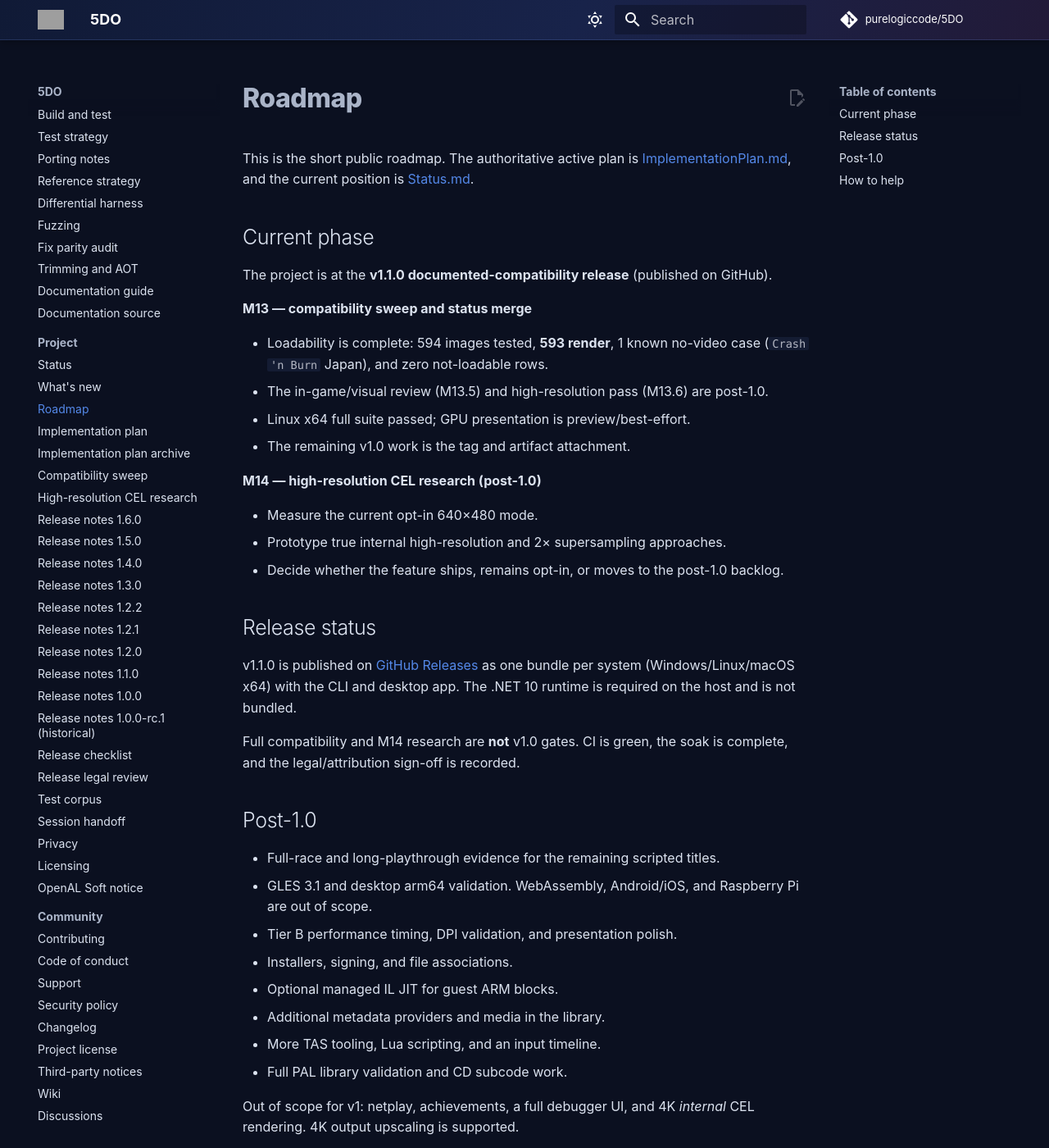
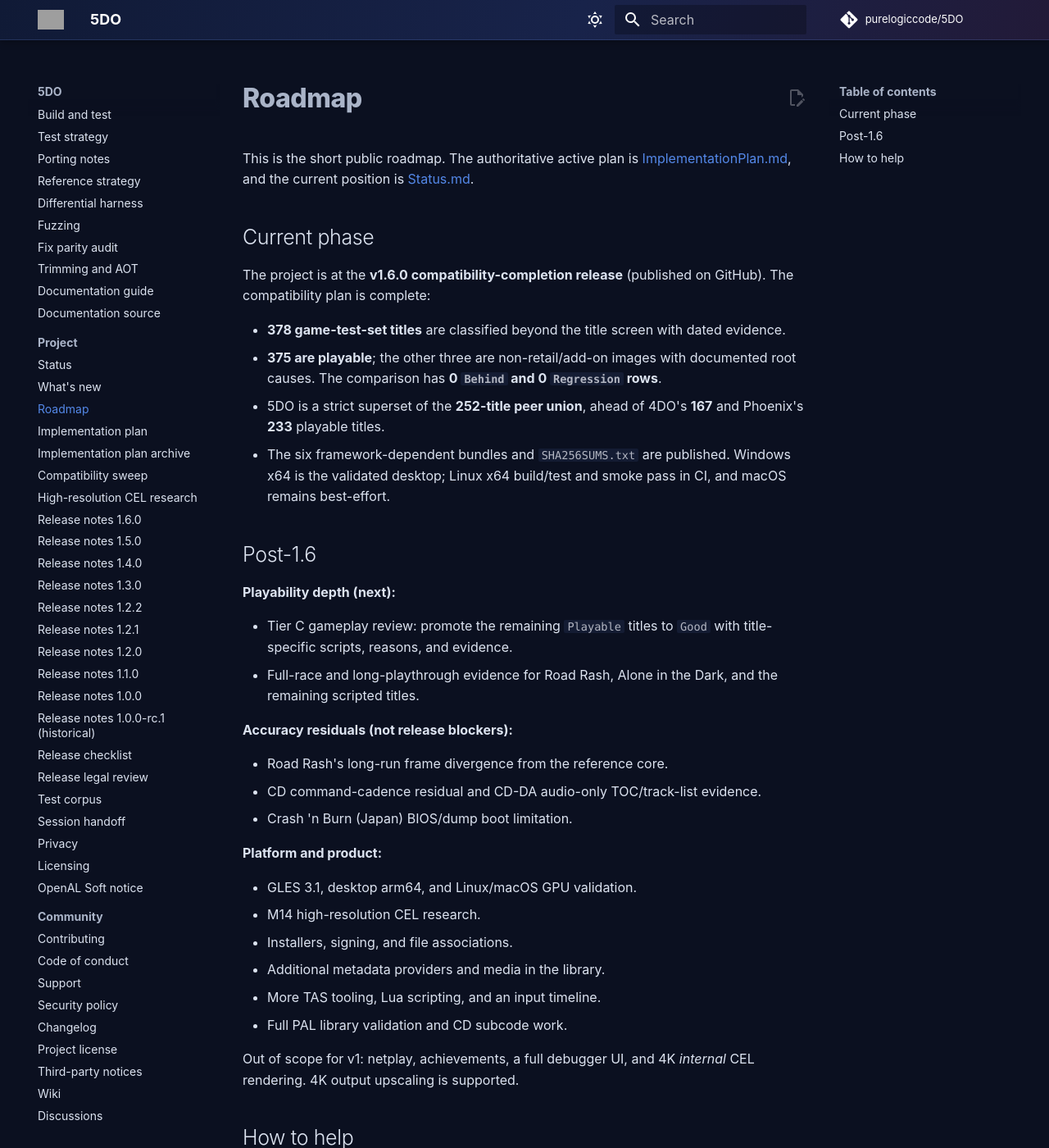
Before and after one commit to purelogiccode/5DO, an MkDocs documentation site: the page built from docs/Roadmap.md, in a window 1280 px wide and 1400 px high. Shown: the whole window at 82% size. Built offline with MkDocs 1.6.1 and Material for MkDocs 9.7.7, drawn with Linux system fonts in a browser that asks for light colours; comment, search, counter and statistics services are not loaded; grey boxes are pictures that could not be loaded.

Commit message:
Lock in the 1.6.0 release checks and refresh public docs
- Collapse the redundant nested try/catch blocks in the screenshot gallery export/compare handlers into one contained handler each.

- Refresh Roadmap.md and FAQ.md from v1.1.0 to the v1.6.0 matrix: 375/378 playable, 0 Behind/Regression, 252-title strict superset, six bundles.

- Document the reproducible InspectCode gate command with --no-build and an explicit report path; the build-mode invocation fails in InspectCode 2026.2.3.1 before analysis.

Gate: Debug build 0 warnings/errors, 2,061/2,061 tests, dotnet format clean, InspectCode 0 results, ledger and comparison --check current.

```diff
--- a/docs/Roadmap.md
+++ b/docs/Roadmap.md
@@ -6,39 +6,38 @@ This is the short public roadmap. The authoritative active plan is
 
 ## Current phase
 
-The project is at the **v1.1.0 documented-compatibility release** (published on GitHub).
+The project is at the **v1.6.0 compatibility-completion release** (published on GitHub).
+The compatibility plan is complete:
 
-**M13 — compatibility sweep and status merge**
+- **378 game-test-set titles** are classified beyond the title screen with dated evidence.
+- **375 are playable**; the other three are non-retail/add-on images with documented root
+  causes. The comparison has **0 `Behind` and 0 `Regression` rows**.
+- 5DO is a strict superset of the **252-title peer union**, ahead of 4DO's **167** and
+  Phoenix's **233** playable titles.
+- The six framework-dependent bundles and `SHA256SUMS.txt` are published. Windows x64 is
+  the validated desktop; Linux x64 build/test and smoke pass in CI, and macOS remains
+  best-effort.
 
-- Loadability is complete: 594 images tested, **593 render**, 1 known no-video case
-  (`Crash 'n Burn` Japan), and zero not-loadable rows.
-- The in-game/visual review (M13.5) and high-resolution pass (M13.6) are post-1.0.
-- Linux x64 full suite passed; GPU presentation is preview/best-effort.
-- The remaining v1.0 work is the tag and artifact attachment.
+## Post-1.6
 
-**M14 — high-resolution CEL research (post-1.0)**
+**Playability depth (next):**
 
-- Measure the current opt-in 640×480 mode.
-- Prototype true internal high-resolution and 2× supersampling approaches.
-- Decide whether the feature ships, remains opt-in, or moves to the post-1.0 backlog.
+- Tier C gameplay review: promote the remaining `Playable` titles to `Good` with
+  title-specific scripts, reasons, and evidence.
+- Full-race and long-playthrough evidence for Road Rash, Alone in the Dark, and the
+  remaining scripted titles.
 
-## Release status
+**Accuracy residuals (not release blockers):**
 
-v1.1.0 is published on
-[GitHub Releases](https://github.com/purelogiccode/5DO/releases/tag/v1.1.0) as one
-bundle per system (Windows/Linux/macOS x64) with the CLI and desktop app. The .NET 10
-runtime is required on the host and is not bundled.
+- Road Rash's long-run frame divergence from the reference core.
+- CD command-cadence residual and CD-DA audio-only TOC/track-list evidence.
+- Crash 'n Burn (Japan) BIOS/dump boot limitation.
 
-Full compatibility and M14 research are **not** v1.0 gates. CI is green, the soak is
-complete, and the legal/attribution sign-off is recorded.
+**Platform and product:**
 
-## Post-1.0
-
-- Full-race and long-playthrough evidence for the remaining scripted titles.
-- GLES 3.1 and desktop arm64 validation. WebAssembly, Android/iOS, and Raspberry Pi are out of scope.
-- Tier B performance timing, DPI validation, and presentation polish.
+- GLES 3.1, desktop arm64, and Linux/macOS GPU validation.
+- M14 high-resolution CEL research.
 - Installers, signing, and file associations.
-- Optional managed IL JIT for guest ARM blocks.
 - Additional metadata providers and media in the library.
 - More TAS tooling, Lua scripting, and an input timeline.
 - Full PAL library validation and CD subcode work.
```
Also changed, not shown: AGENTS.md (+1 -1 lines), docs/FAQ.md (+14 -10 lines), docs/ImplementationPlan.md (+1 -1 lines), 1 other file.
